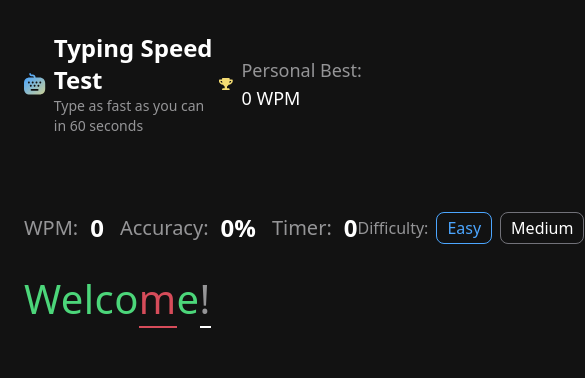
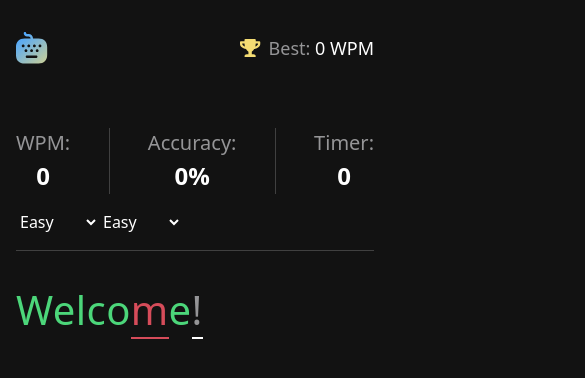
Before and after one commit to Luminoso1/typing-speed-test, a React app: page / in a window 390 px wide. Shown: the top 378 px of the page, 585 px wide, since content can reach past the window. Built offline with nearby package versions, Linux system fonts and the light colour scheme; the HTML template or start-up script is replaced by a standard one.

Commit message:
some mobile styles

```diff
--- a/src/App.tsx
+++ b/src/App.tsx
@@ -6,14 +6,28 @@ import Modes from './components/Modes'
 
 function App() {
   return (
-    <div className="mx-auto max-w-[1200px] px-6">
+    <div className="mx-auto max-w-[1280px] px-4 md:px-8">
       <Header bestScore={0} />
 
-      <div className="flex items-center justify-between">
+      <div className="flex flex-col justify-between gap-y-4 border-b border-neutral-700 pb-4 lg:flex-row lg:items-center">
         <Stats stats={{ wpm: 0, accuracy: 0, time: 0 }} />
-        <div className="flex items-center gap-8">
+        <div className="flex items-center gap-8 max-[680px]:hidden max-lg:justify-between">
           <Levels onChange={() => {}} />
+          <div className="w-[1px] self-stretch bg-neutral-700"></div>
           <Modes onChange={() => {}} />
+        </div>
+        <div className="hidden max-[680px]:flex">
+          <select>
+            <option value={'easy'}>Easy</option>
+            <option value={'medium'}>Medium</option>
+            <option value={'hard'}>Hard</option>
+          </select>
+
+          <select>
+            <option value={'easy'}>Easy</option>
+            <option value={'medium'}>Medium</option>
+            <option value={'hard'}>Hard</option>
+          </select>
         </div>
       </div>
       <TypeBox />
--- a/src/components/Header.tsx
+++ b/src/components/Header.tsx
@@ -29,9 +29,9 @@ export default function Header({ bestScore }: { bestScore: number }) {
             </linearGradient>
           </defs>
         </svg>
-        <div>
+        <div className="max-sm:hidden">
           <h1 className="text-2xl font-bold">Typing Speed Test</h1>
-          <p className="text-neutral-400 text-sm">
+          <p className="text-sm text-neutral-400">
             Type as fast as you can in 60 seconds
           </p>
         </div>
@@ -51,7 +51,7 @@ export default function Header({ bestScore }: { bestScore: number }) {
           />
         </svg>
         <p className="text-lg text-neutral-400">
-          <span>Personal </span> Best:{' '}
+          <span className="max-sm:hidden">Personal </span> Best:{' '}
           <span className="text-neutral-0 text-lg">{bestScore} WPM</span>
         </p>
       </div>
--- a/src/components/Stats.tsx
+++ b/src/components/Stats.tsx
@@ -8,14 +8,16 @@ type Props = {
 
 export default function Stats({ stats }: Props) {
   return (
-    <div className="stats flex gap-4">
-      <h2>
+    <div className="stats flex max-lg:justify-between lg:gap-4">
+      <h2 className="gap-x-3 gap-y-0 max-sm:flex-col">
         WPM: <span>{stats.wpm}</span>
       </h2>
-      <h2>
+      <div className="w-[1px] bg-neutral-700"></div>
+      <h2 className="gap-x-3 gap-y-0 max-sm:flex-col">
         Accuracy: <span>{stats.accuracy}%</span>
       </h2>
-      <h2>
+      <div className="w-[1px] bg-neutral-700"></div>
+      <h2 className="gap-x-3 gap-y-0 max-sm:flex-col">
         Timer: <span>{stats.time}</span>
       </h2>
     </div>
--- a/src/components/TypeBox.tsx
+++ b/src/components/TypeBox.tsx
@@ -1,6 +1,6 @@
 export default function TypeBox() {
   return (
-    <div className="type-box mt-4 min-h-[300px] w-full border-none leading-[1.35] tracking-[.4px] text-white">
+    <div className="type-box mt-8 min-h-[300px] w-full border-none leading-[1.35] tracking-[.4px] text-white">
       <span className="text-filled">W</span>
       <span className="text-filled">e</span>
       <span className="text-filled">l</span>
--- a/src/index.css
+++ b/src/index.css
@@ -5,6 +5,8 @@
 }
 
 @theme {
+  --breakpoint-lg: 73rem;
+
   --color-neutral-900: hsl(0, 0%, 7%);
   --color-neutral-800: hsl(0, 0%, 15%);
   --color-neutral-500: hsl(240, 3%, 46%);
@@ -36,7 +38,6 @@ body {
 
   display: flex;
   align-items: center;
-  gap: 0.75rem;
 }
 
 .stats h2 span {
```
